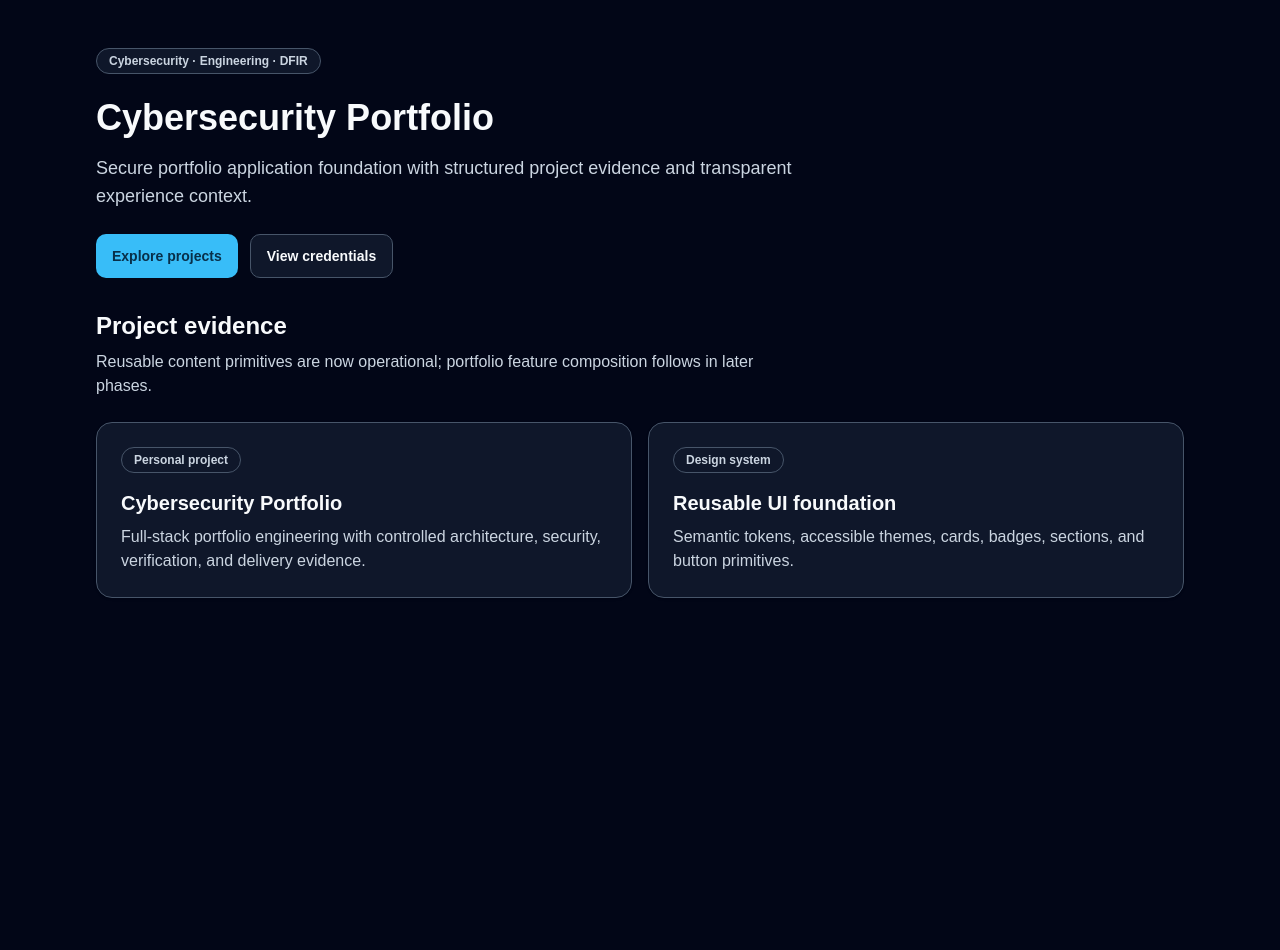
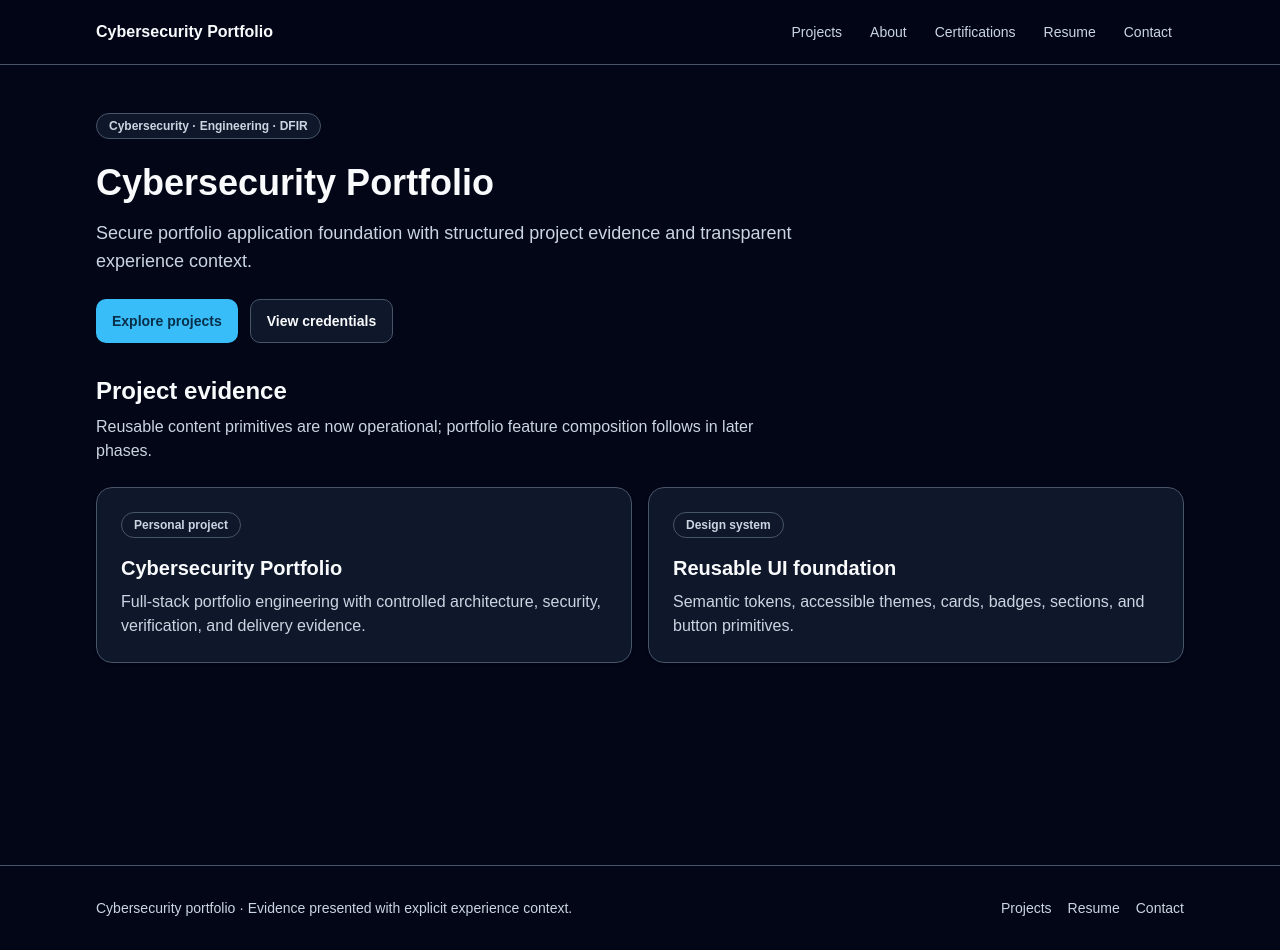
Before and after one commit to HexeCalibre/My-Portfolio, a Next.js app: page / in a window 1280 px wide. Before the commit the page ends 800 px from the top, so only its background shows below. Built offline with nearby package versions, Linux system fonts and the light colour scheme.

Commit message:
feat: mount global navigation and footer

```diff
--- a/src/app/layout.tsx
+++ b/src/app/layout.tsx
@@ -1,5 +1,5 @@
 import type { Metadata } from "next";
-import { SkipLink } from "@/components/ui";
+import { SiteFooter, SiteHeader, SkipLink } from "@/components/ui";
 import "./globals.css";
 
 export const metadata: Metadata = {
@@ -14,7 +14,9 @@ export default function RootLayout({
     <html lang="en">
       <body>
         <SkipLink />
+        <SiteHeader />
         {children}
+        <SiteFooter />
       </body>
     </html>
   );
```
